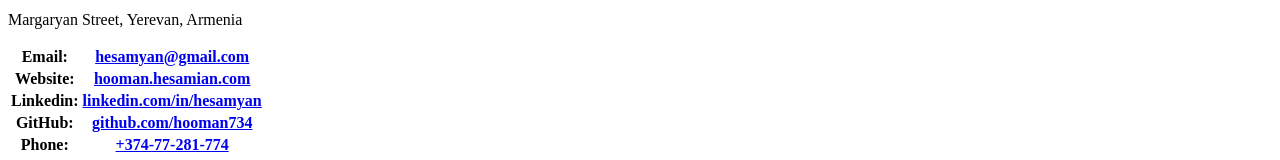
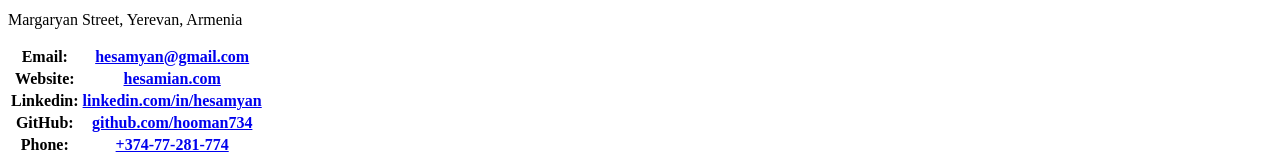
Before and after one commit to hooman734/cv-next, a Next.js app: page / in a window 1280 px wide. Shown: the part 121-281 px from the top of the page. Built offline with nearby package versions, Linux system fonts and the light colour scheme.

Commit message:
Update index.js

```diff
--- a/pages/index.js
+++ b/pages/index.js
@@ -32,7 +32,7 @@ export default function Home() {
                       </tr>
                       <tr className="leading-tight">
                         <th className="text-left font-bold">Website:</th>
-                        <th className="text-sm text-right px-1 text-gray-600"><a href="http://hooman.hesamian.com" target="_blank">hooman.hesamian.com</a></th>
+                        <th className="text-sm text-right px-1 text-gray-600"><a href="http://hesamian.com" target="_blank">hesamian.com</a></th>
                       </tr>
                       <tr className="leading-tight">
                         <th className="text-left font-bold">Linkedin:</th>
```
